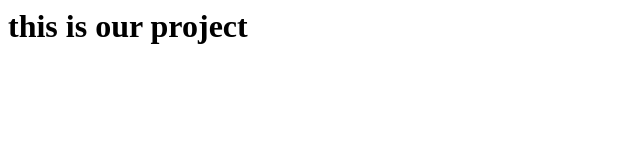
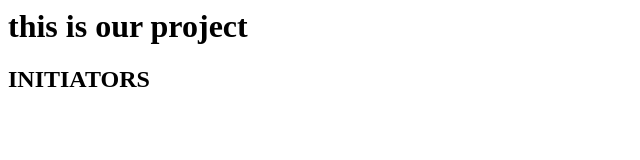
Before and after one commit to atulyavaibhavpandey/Initiators, a plain HTML site: page index.html in a window 1280 px wide. Shown: the whole page, without its empty margins (0-640 px from the left). Drawn offline with Linux system fonts and the light colour scheme.

Commit message:
Update index.html

```diff
--- a/index.html
+++ b/index.html
@@ -2,7 +2,7 @@
 <title>    </title>
 <body>
 <h1> this is our project</h1>
-
+  <h2> INITIATORS</h2>
 
 </body>
 </html>
```
